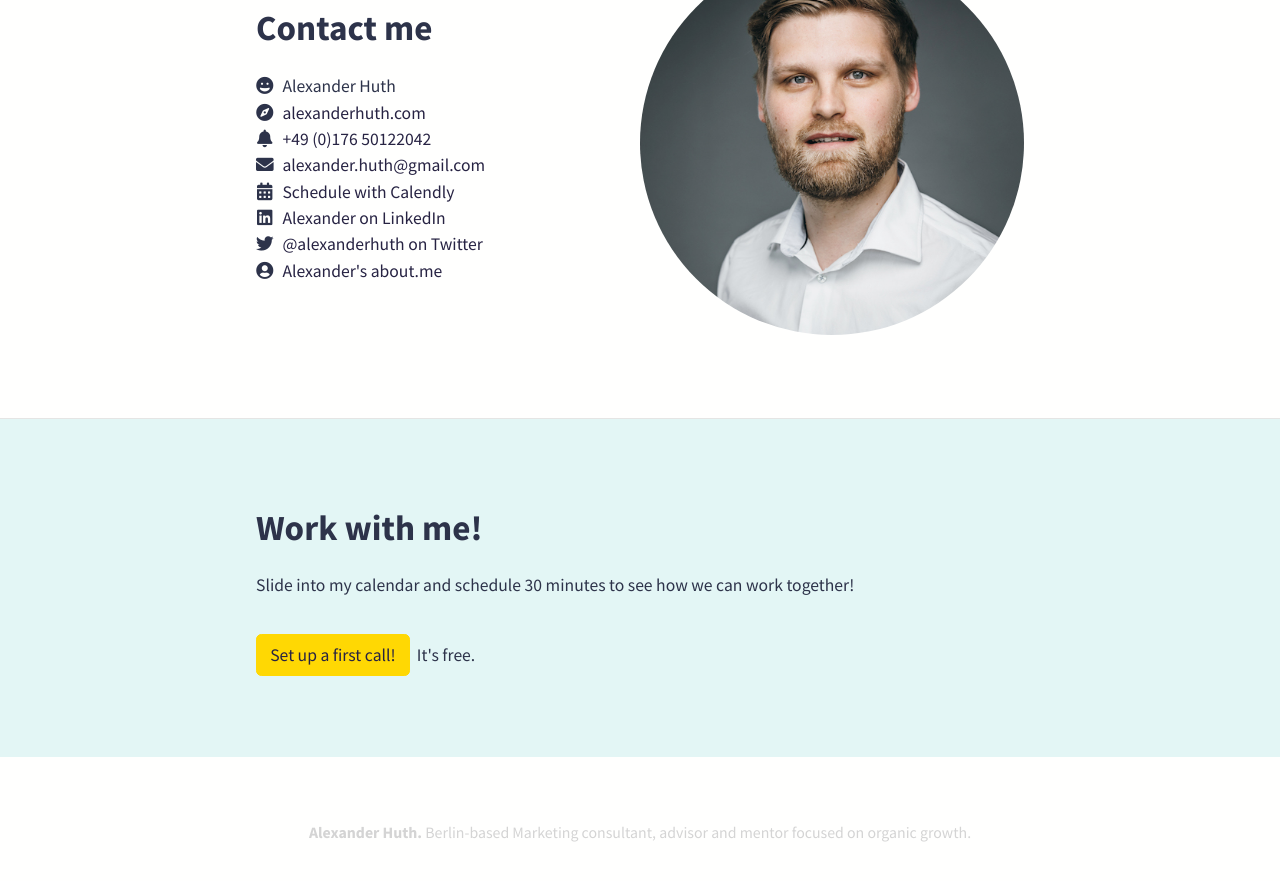
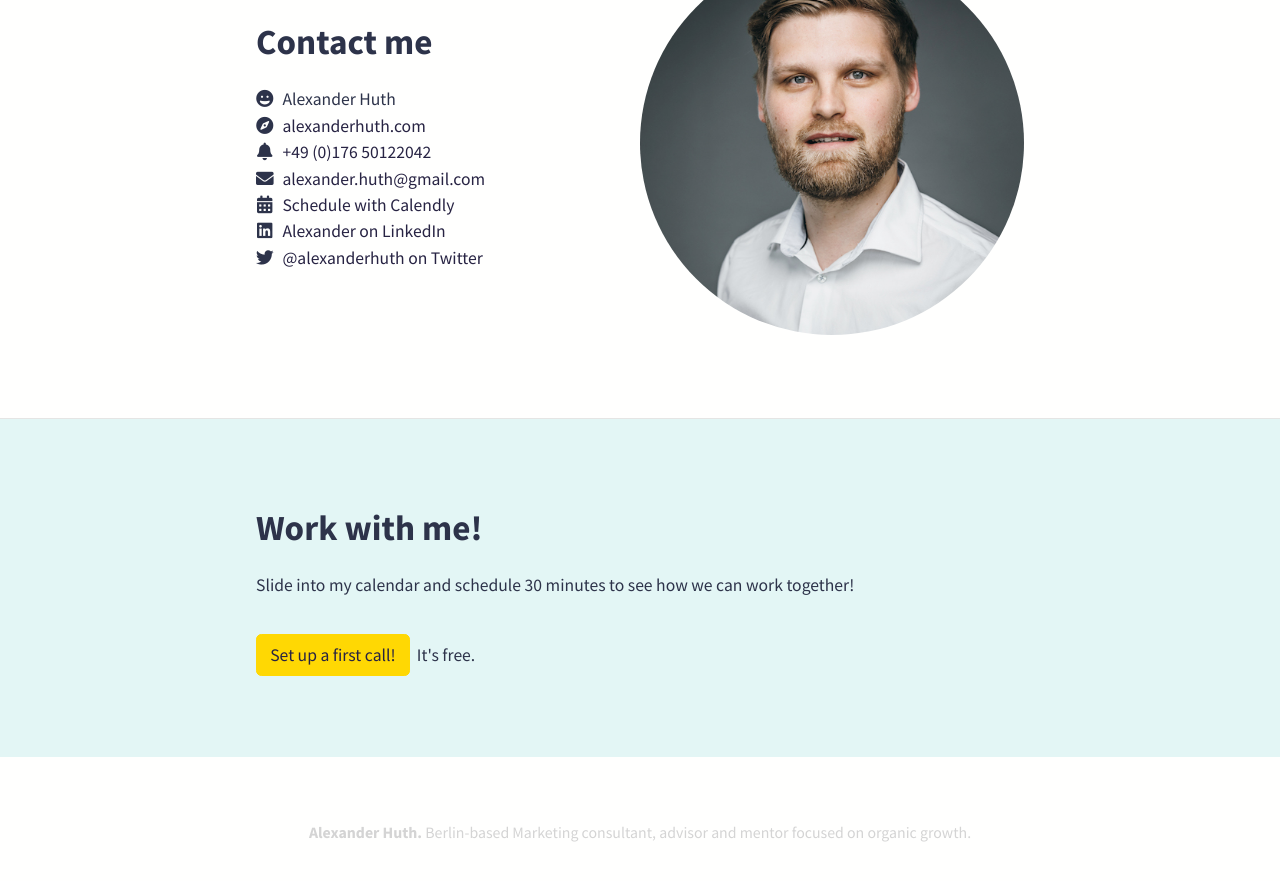
Before and after one commit to alexanderhuth/alexanderhuth.github.io, a Jekyll site: the page built from index.md, in a window 1280 px wide and 900 px high, scrolled down 1625 px. Shown: the top 881 px of the window. Built offline with Jekyll 4.4.1, drawn with Linux system fonts in a browser that asks for light colours; nearby versions of some CDN libraries.

Commit message:
Update profile.html
Remove about.me link.

```diff
--- a/_includes/profile.html
+++ b/_includes/profile.html
@@ -19,9 +19,6 @@
 			{% if site.theme_settings.twitter %}
 			<li><i class="fab fa-li fa-twitter"></i><a href="https://twitter.com/{{ site.theme_settings.twitter }}" title="{{ site.theme_settings.str_follow_on }} Twitter">@alexanderhuth on Twitter</a></li>
 			{% endif %}
-			{% if site.theme_settings.about_me %}
-			<li><i class="fa fa-li fa-user-circle"></i><a href="https://about.me/{{ site.theme_settings.about_me }}">Alexander's about.me</a></li>
-			{% endif %}
 		</ul>
 	</section>
 	<section class="portrait">
```
